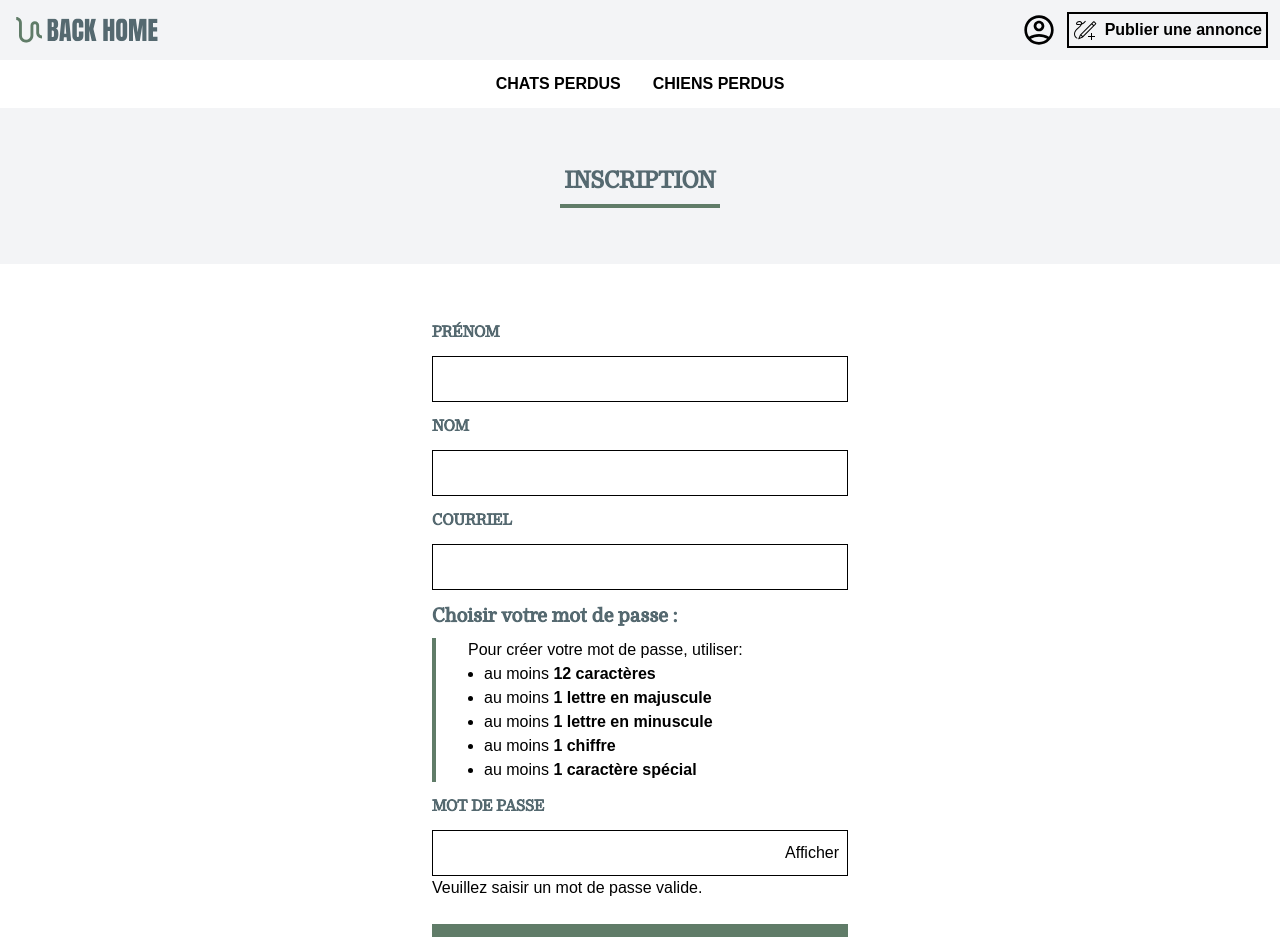
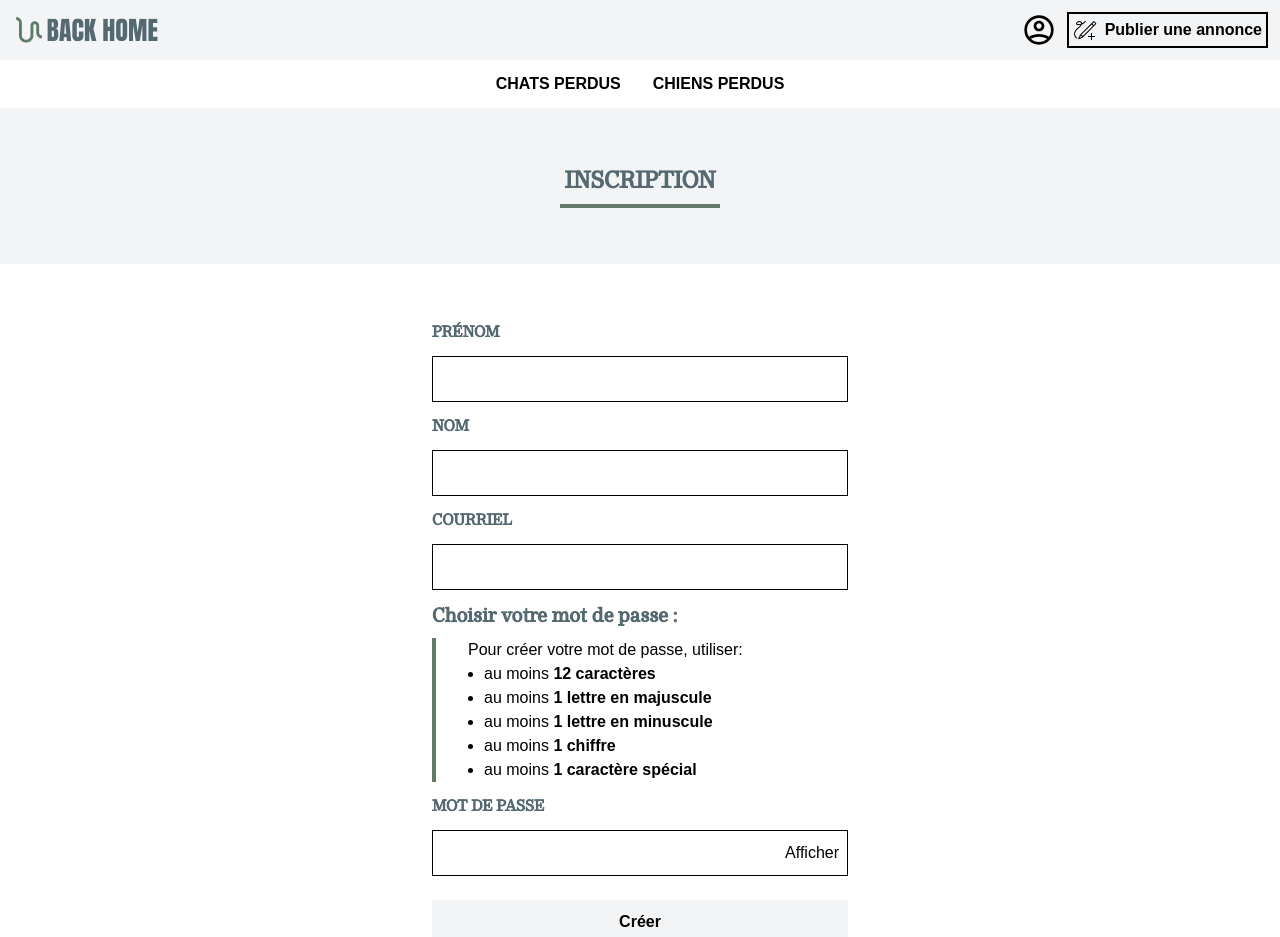
Before and after one commit to luciegst/back-home, a Vue app in the folder front/: page /account/register in a window 1280 px wide. Shown: the top 937 px of the page. Built offline with nearby package versions, Linux system fonts and the light colour scheme.

Commit message:
[start_user_login_part] add email logic with regex

```diff
--- a/front/src/views/RegisterView.vue
+++ b/front/src/views/RegisterView.vue
@@ -1,8 +1,10 @@
 <script setup lang="ts">
-import { ref } from 'vue'
+import { ref, computed } from 'vue'
 const passwordType = ref<string>('password')
 const password = ref<string>('')
+const email = ref<string>('')
 const patternPassword = ref<RegExp>(/^(?=.*[0-9])(?=.*[a-z])(?=.*[A-Z])(?=.*\W)(?!.* ).{12,}$/)
+const patternEmail = ref<RegExp>(/^[a-zA-Z0-9._%+-]+@[a-zA-Z0-9.-]+\.[a-zA-Z]{2,}$/)
 
 const patternUpperCase = ref<RegExp>(/(?=.*[A-Z])/)
 const patternLowerCase = ref<RegExp>(/(?=.*[a-z])/)
@@ -15,6 +17,25 @@ const hasLowerCase = ref<boolean>(false)
 const hasOneDigit = ref<boolean>(false)
 const hasSpecialChar = ref<boolean>(false)
 const hasMinLength = ref<boolean>(false)
+const hasCorrectEmail = ref<boolean>(false)
+const hasEmailError = ref<boolean>(false)
+const hasPasswordError = ref<boolean>(false)
+
+const hasValidEmail = computed(() => hasCorrectEmail.value)
+
+const formIsValid = () => {
+  return hasValidPassword.value && hasValidEmail.value
+}
+
+const checkEmail = () => {
+  patternEmail.value.test(email.value)
+    ? (hasCorrectEmail.value = true)
+    : (hasCorrectEmail.value = false)
+}
+
+const checkEmailInputValid = () => {
+  return !hasValidEmail.value ? (hasEmailError.value = true) : (hasEmailError.value = false)
+}
 
 const showPassword = () => {
   passwordType.value = 'text'
@@ -22,6 +43,21 @@ const showPassword = () => {
 
 const hidePassword = () => {
   passwordType.value = 'password'
+}
+
+const hasValidPassword = computed(
+  () =>
+    hasLowerCase.value &&
+    hasUpperCase.value &&
+    hasMinLength.value &&
+    hasOneDigit.value &&
+    hasSpecialChar.value
+)
+
+const checkPasswordInputValid = () => {
+  return !hasValidPassword.value
+    ? (hasPasswordError.value = true)
+    : (hasPasswordError.value = false)
 }
 
 const checkPassword = () => {
@@ -63,13 +99,23 @@ const checkPassword = () => {
             <label class="ryman-eco text-dark-blue font-bold" for="last-name"> NOM </label>
             <input class="border border-1 px-2 py-2.5" type="text" id="last-name" />
             <label class="ryman-eco text-dark-blue font-bold" for="email"> COURRIEL </label>
+            <div>
               <input
-              class="border border-1 px-2 py-2.5"
+                v-model="email"
+                class="border border-1 px-2 py-2.5 w-full"
                 type="text"
                 id="email"
                 aria-required="true"
+                aria-describedby="email-error"
                 required
+                @keyup="checkEmail"
+                @blur="checkEmailInputValid"
               />
+              <p v-if="hasEmailError" id="email-error" class="text-red">
+                Veuillez saisir une adresse email valide.
+              </p>
+            </div>
+
             <div id="hint-password" class="grid gap-2">
               <h2 class="text-xl ryman-eco text-dark-blue font-bold">
                 Choisir votre mot de passe :
@@ -104,6 +150,7 @@ const checkPassword = () => {
                   aria-describedby="password-error"
                   required
                   @keyup="checkPassword"
+                  @blur="checkPasswordInputValid"
                 />
                 <button
                   v-if="passwordType === 'password'"
@@ -116,10 +163,20 @@ const checkPassword = () => {
                   Masquer
                 </button>
               </div>
-              <p id="password-error">Veuillez saisir un mot de passe valide.</p>
+              <p v-if="hasPasswordError" id="password-error" class="text-red">
+                Veuillez saisir un mot de passe valide.
+              </p>
             </div>
 
-            <button class="px-2 py-2.5 bg-dark-green mt-3 font-bold" type="submit">Créer</button>
+            <button
+              class="px-2 py-2.5 bg-dark-green mt-3 font-bold"
+              type="submit"
+              :disabled="!formIsValid()"
+              :aria-disabled="!formIsValid()"
+              :class="{ disabled: !formIsValid() }"
+            >
+              Créer
+            </button>
           </fieldset>
         </form>
       </div>
@@ -130,4 +187,7 @@ const checkPassword = () => {
 .valid {
   color: theme('colors.dark-green');
 }
+.disabled {
+  background-color: theme('colors.light-grey');
+}
 </style>
--- a/front/tailwind.config.js
+++ b/front/tailwind.config.js
@@ -7,7 +7,8 @@ export default {
       'dark-green': '#607C68',
       white: '#ffffff',
       black: '#000000',
-      'light-grey': '#f3f4f6'
+      'light-grey': '#f3f4f6',
+      red: '#dc2626'
     },
     extend: {
       gridTemplateColumns: {
```
Lines whose indentation alone changed are shown as unchanged.
